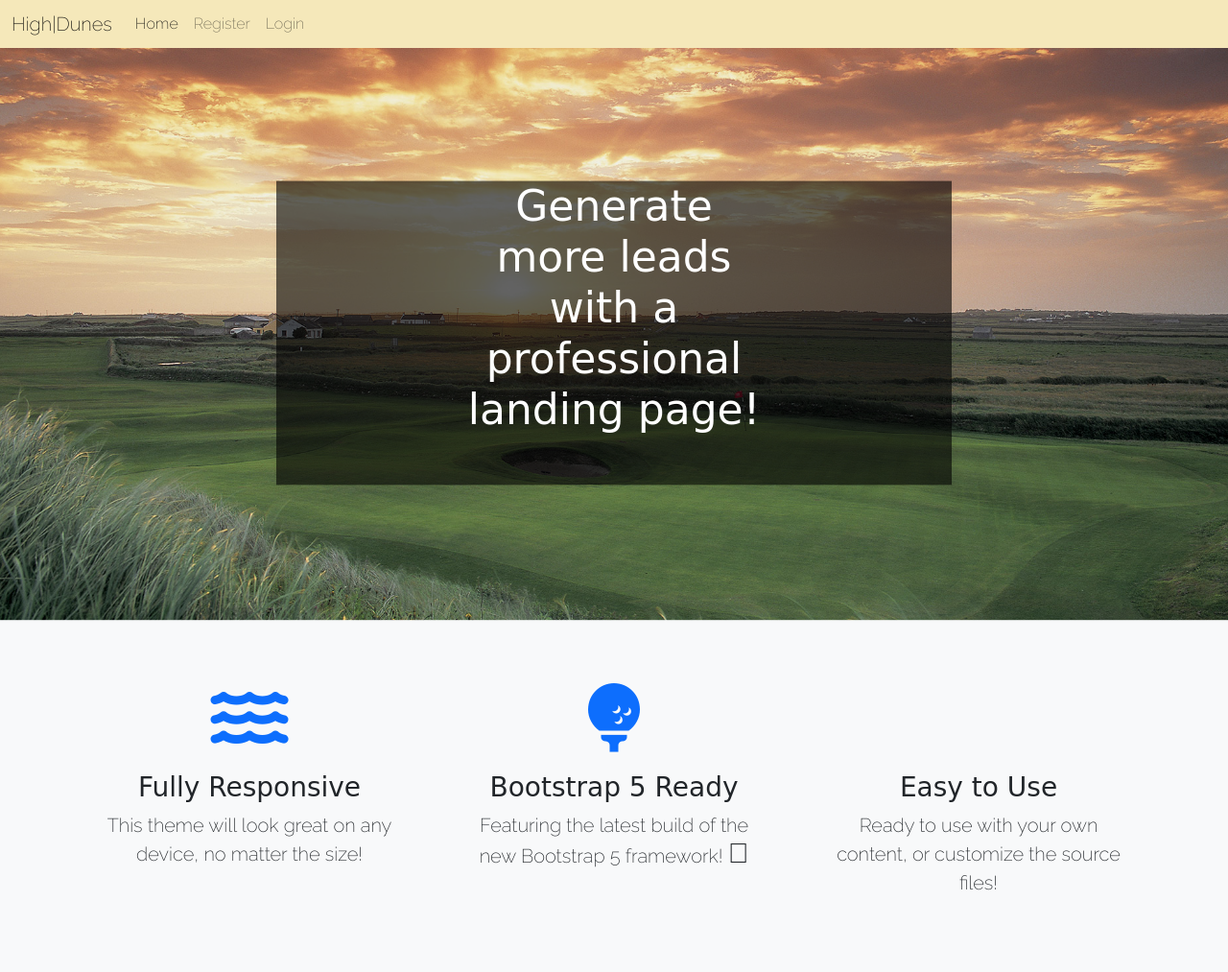
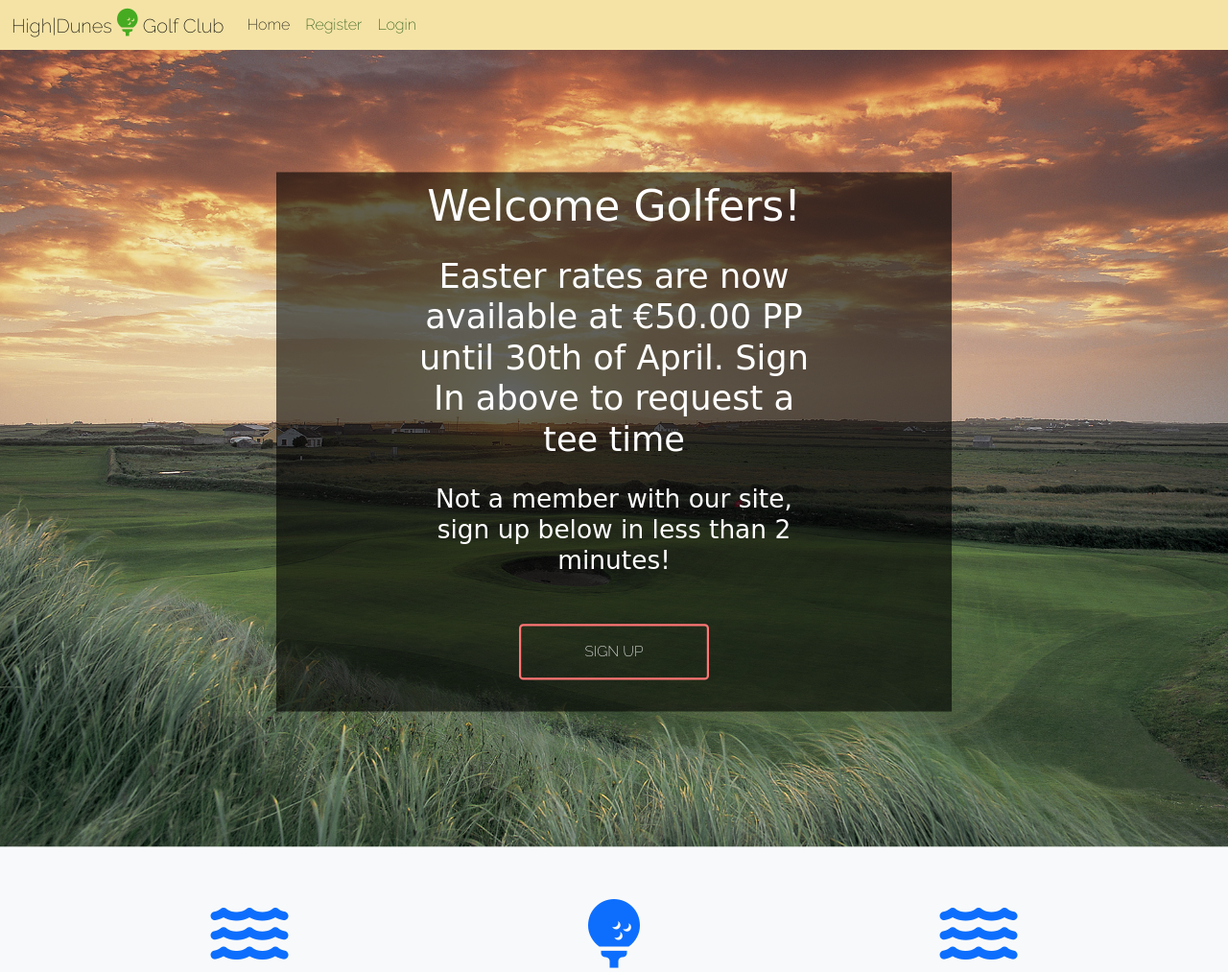
Before and after one commit to AdamPillis/HighDunes, a Django app: page / in a window 1280 px wide. Shown: the top 1013 px of the page at 96% size. Run offline with Django 3.2, Linux system fonts and the light colour scheme; data that the repository does not hold is empty; some web fonts are replaced.

Commit message:
Update: masthead section in index.html

```diff
--- a/static/css/styles.css
+++ b/static/css/styles.css
@@ -10,13 +10,22 @@ body {
   background-color: rgba(244, 222, 144, 0.3);
 }
 nav .container-fluid{
-  background-color: rgba(244, 222, 144, 0.6);
+  background-color: rgba(244, 222, 144, 0.8);
   padding-top: 0.3rem;
   padding-bottom: 0.3rem;
 }
 .navbar{
   padding-top: 0rem;
   padding-bottom: 0rem;
+}
+.navbar .navbar-brand i {
+  color: #46AB21;
+}
+.navbar-light .navbar-nav .nav-link {
+  color: #265815;
+}
+.navbar-light .navbar-nav .nav-link:hover {
+  color: white;
 }
 a {
   color: white;
@@ -29,7 +38,7 @@ hr {
 /* design idea from 'Animated CSS Buttons'  */
 .btn{
     position: relative;
-    display: block;
+
     color: black;
     font-size: 14px;
     /* font-family: "montserrat"; */
--- a/templates/base.html
+++ b/templates/base.html
@@ -20,9 +20,9 @@
 
 <body class="d-flex flex-column h-100 main-bg">
     <!-- Navigation-->
-    <nav class="navbar navbar-light navbar-expand-lg bg-light">
+    <nav class="navbar navbar-light navbar-expand-lg bg-light sticky-top">
         <div class="container-fluid">
-            <a class="navbar-brand" href="{% url 'home' %}">High|Dunes</a>
+            <a class="navbar-brand" href="{% url 'home' %}">High|Dunes <i class="fas fa-golf-ball m-auto"></i> Golf Club</a>
             <button class="navbar-toggler" type="button" data-bs-toggle="collapse" data-bs-target="#navbarContent"
                 aria-controls="navbarContent" aria-expanded="false" aria-label="Toggle navigation">
                 <!-- <span class="navbar-toggler-icon"></span> -->
--- a/templates/index.html
+++ b/templates/index.html
@@ -5,11 +5,14 @@
 <header class="masthead">
     <div class="container-fluid col-lg-6 position-relative">
         <div class="row justify-content-center">
-            <div class="col-xl-6">
+            <div class="col-md-8 align-self-sm-center">
                 <div class="text-center">
-                    <!-- Page heading-->
-                    <h1 class="mb-5 text-white">Generate more leads with a professional landing page!</h1>
+                    <!-- Darkend box to include clear content and button style-->
+                    <h1 class="mb-2 p-2 text-white">Welcome Golfers!</h1>
+                    <h2 class="mb-2 p-2 text-white">Easter rates are now available at €50.00 PP until 30th of April. Sign In above to request a tee time</h2>
+                    <h4 class="p-2 text-white">Not a member with our site, sign up below in less than 2 minutes!</h4>
 
+                    <a class="btn btn-hover mx-auto text-decoration-none text-white" href="{% url 'account_signup' %}">Sign Up</a>
                 </div>
             </div>
         </div>
@@ -28,14 +31,14 @@
             </div>
             <div class="col-lg-4">
                 <div class="features-icons-item mx-auto mb-5 mb-lg-0 mb-lg-3">
-                    <div class="features-icons-icon d-flex"><i class="fas fa-golf-ball m-auto text-primary"></i></i></div>
+                    <div class="features-icons-icon d-flex"><i class="fas fa-golf-ball m-auto text-primary"></i></div>
                     <h3>Bootstrap 5 Ready</h3>
                     <p class="lead mb-0">Featuring the latest build of the new Bootstrap 5 framework! <i class="fal fa-water"></i></p>
                 </div>
             </div>
             <div class="col-lg-4">
                 <div class="features-icons-item mx-auto mb-0 mb-lg-3">
-                    <div class="features-icons-icon d-flex"><i class="bi-terminal m-auto text-primary"></i></div>
+                    <div class="features-icons-icon d-flex"><i class="fas fa-water m-auto text-primary"></i></div>
                     <h3>Easy to Use</h3>
                     <p class="lead mb-0">Ready to use with your own content, or customize the source files!</p>
                 </div>
@@ -139,7 +142,7 @@
                     <!-- Darkend box to include clear content and button style-->
                     <h1 class="mb-5 text-white">Sign up now on our landing page!</h1>
 
-                    <button class="btn btn-hover mx-auto">Click me</button>
+                    <a class="btn btn-hover mx-auto text-decoration-none" href="{% url 'account_signup' %}">Click me</a>
                 </div>
             </div>
         </div>
--- a/templates/view_bookings.html
+++ b/templates/view_bookings.html
@@ -34,7 +34,6 @@
         <div class="col-12 mt-3 left">
             <div class="row">
                 {% for booking in bookings %}
-
                 <div class="col-md-10 mx-auto">
                     <div class="card mb-sm-4">
                         <div class="card-body">
```
